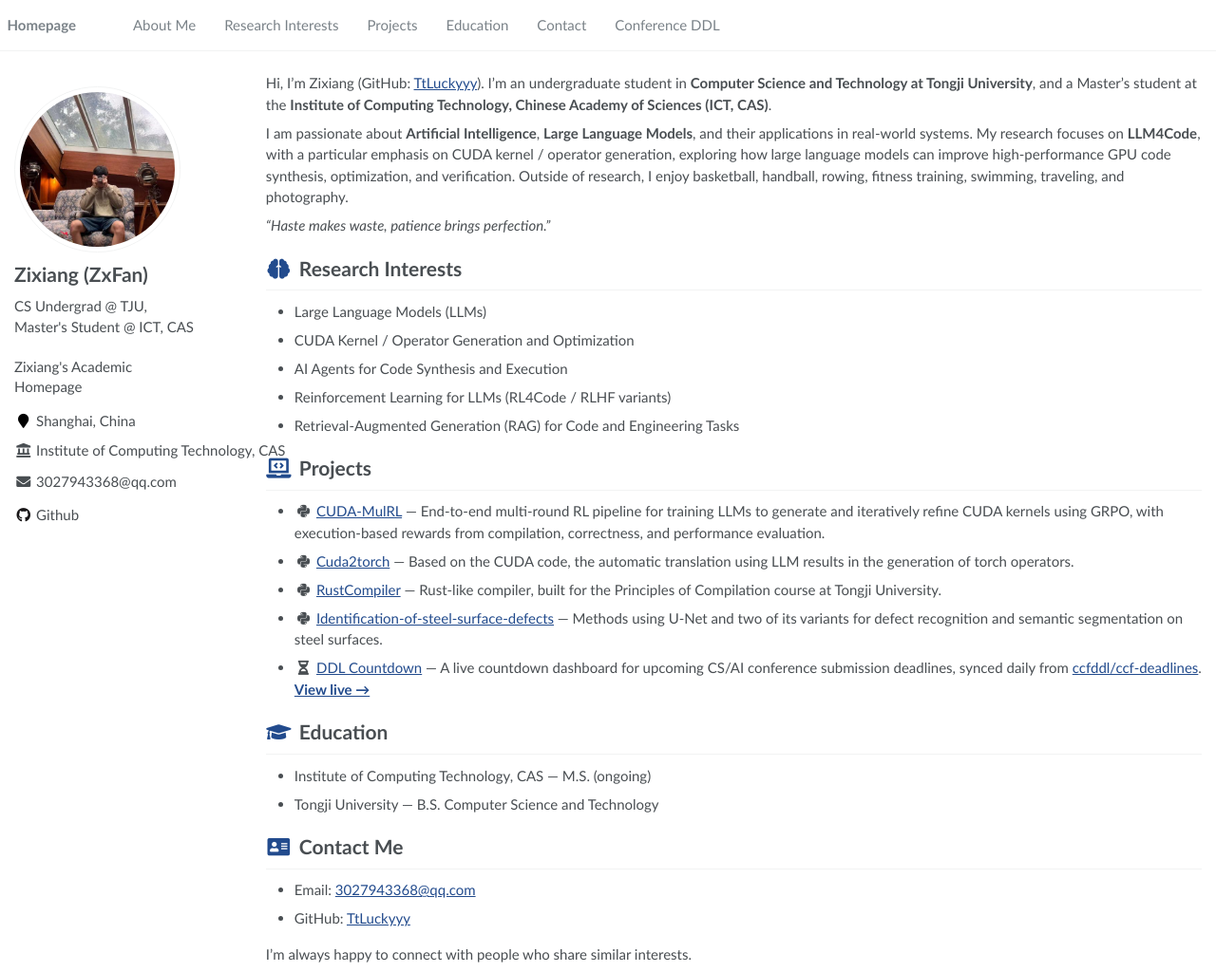
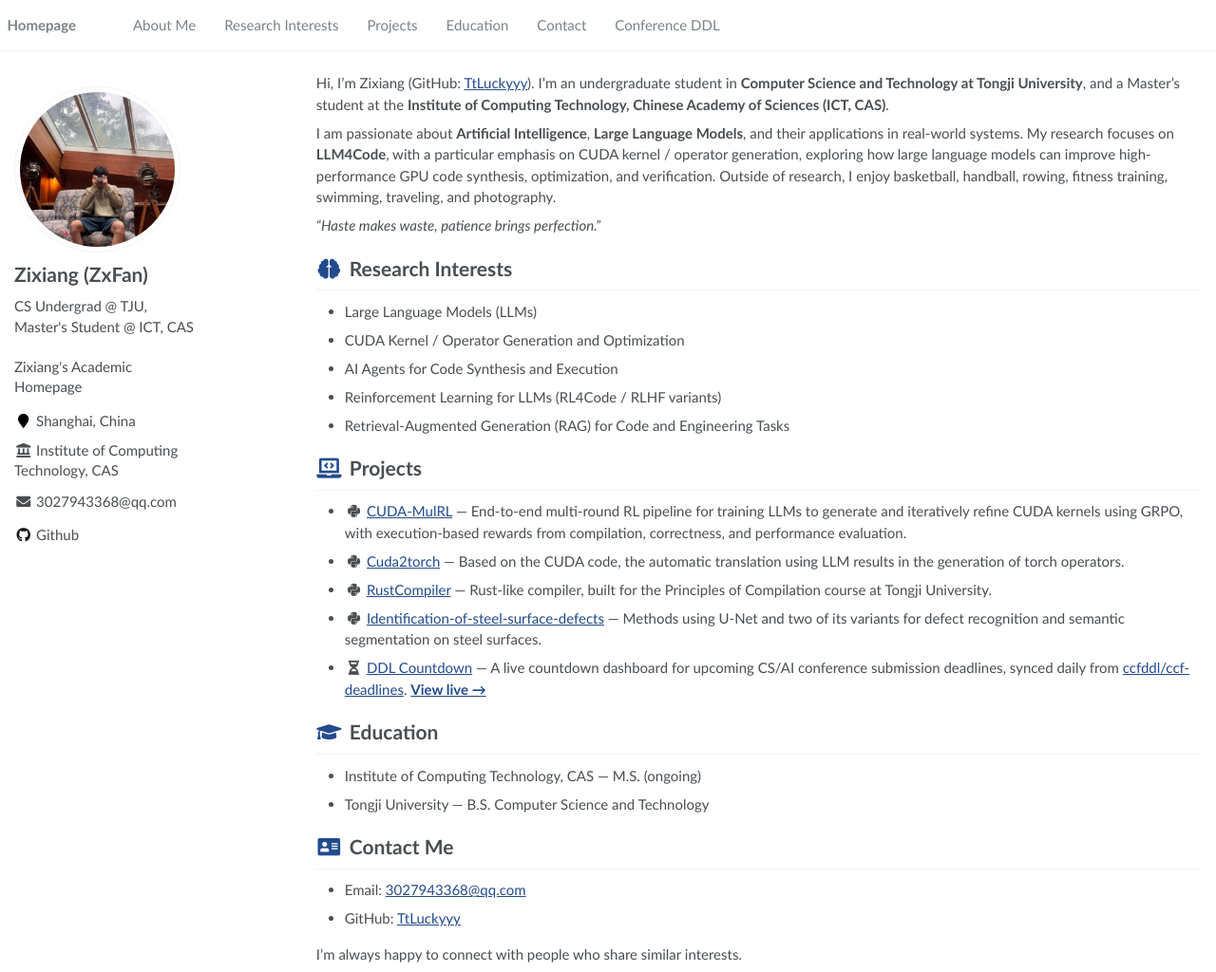
Before and after one commit to TtLuckyyy/TtLuckyyy.github.io, a Jekyll site: the page built from _pages/about.md, in a window 1280 px wide and 1024 px high. Shown: the whole window at 95% size. Built offline with Jekyll 4.4.1, drawn with Linux system fonts in a browser that asks for light colours.

Commit message:
Replace default template favicon with academic-themed logo, fix sidebar text overflow into content
Co-authored-by: Cursor <cursoragent@cursor.com>

```diff
--- a/_includes/head/custom.html
+++ b/_includes/head/custom.html
@@ -1,12 +1,11 @@
+<link rel="shortcut icon" href="images/favicon.ico">
 <link rel="apple-touch-icon" sizes="180x180" href="images/apple-touch-icon.png">
 <link rel="icon" type="image/png" sizes="32x32" href="images/favicon-32x32.png">
 <link rel="icon" type="image/png" sizes="16x16" href="images/favicon-16x16.png">
 <link rel="manifest" href="images/site.webmanifest">
 
-<meta name="msapplication-TileColor" content="#000000">
-<meta name="msapplication-TileImage" content="images/mstile-144x144.png?v=M44lzPylqQ">
-<meta name="msapplication-config" content="images/browserconfig.xml?v=M44lzPylqQ">
-<meta name="theme-color" content="#ffffff">
+<meta name="msapplication-TileColor" content="#224b8d">
+<meta name="theme-color" content="#224b8d">
 <link rel="stylesheet" href="assets/css/academicons.css"/>
 
 <script type="text/x-mathjax-config"> MathJax.Hub.Config({ TeX: { equationNumbers: { autoNumber: "all" } } }); </script>
--- a/_sass/_page.scss
+++ b/_sass/_page.scss
@@ -18,7 +18,7 @@
 
 .page {
   @include breakpoint($large) {
-    @include span(9.5 of 12 last);
+    @include span(9 of 12 last);
     @include prefix(0 of 12);
     @include suffix(0 of 12);
   }
--- a/_sass/_sidebar.scss
+++ b/_sass/_sidebar.scss
@@ -239,6 +239,12 @@
     white-space: nowrap;
     margin-bottom: 10px;
     line-height: 1.4;
+
+    @include breakpoint($large) {
+      white-space: normal;
+      overflow-wrap: break-word;
+      word-break: break-word;
+    }
   }
 
   a {
```
Also changed, not shown: images/android-chrome-192x192.png, images/android-chrome-512x512.png, images/apple-touch-icon.png, images/favicon-16x16.png, images/favicon-32x32.png, images/favicon.ico, images/site.webmanifest.
